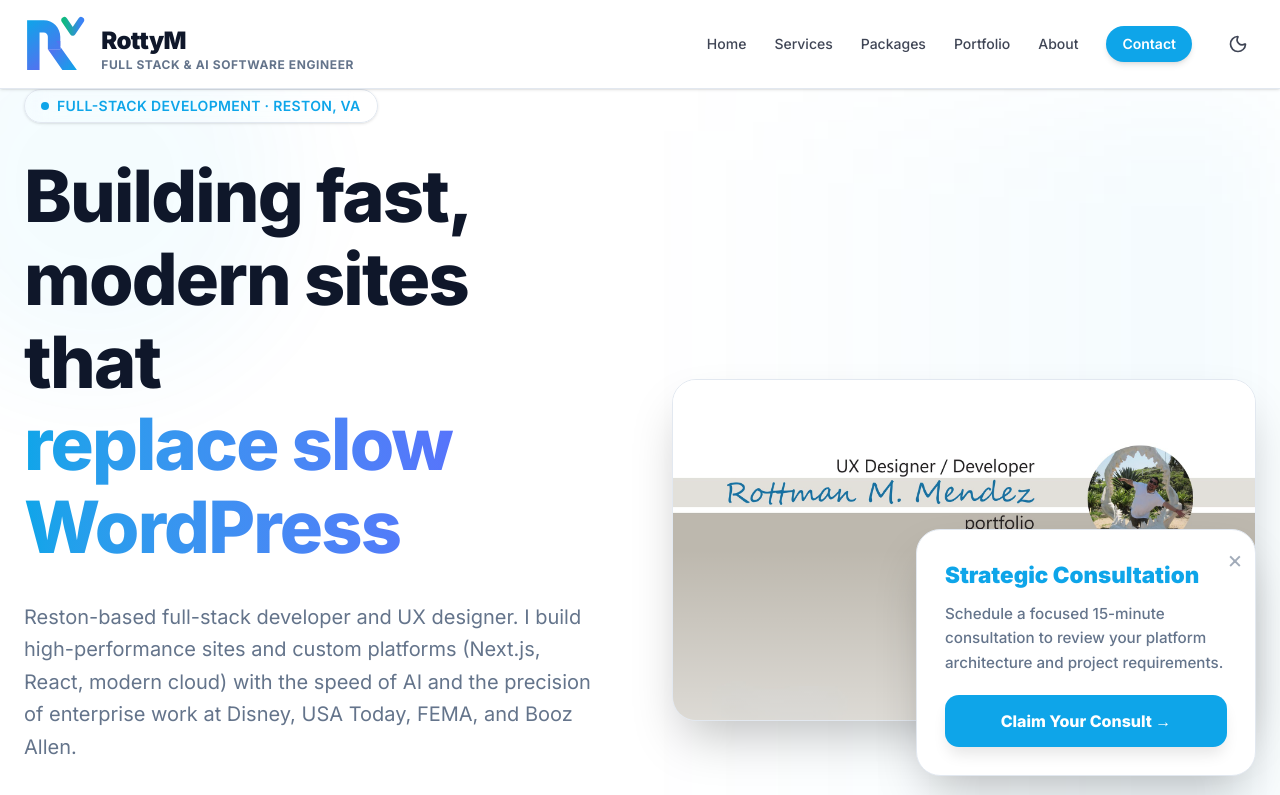
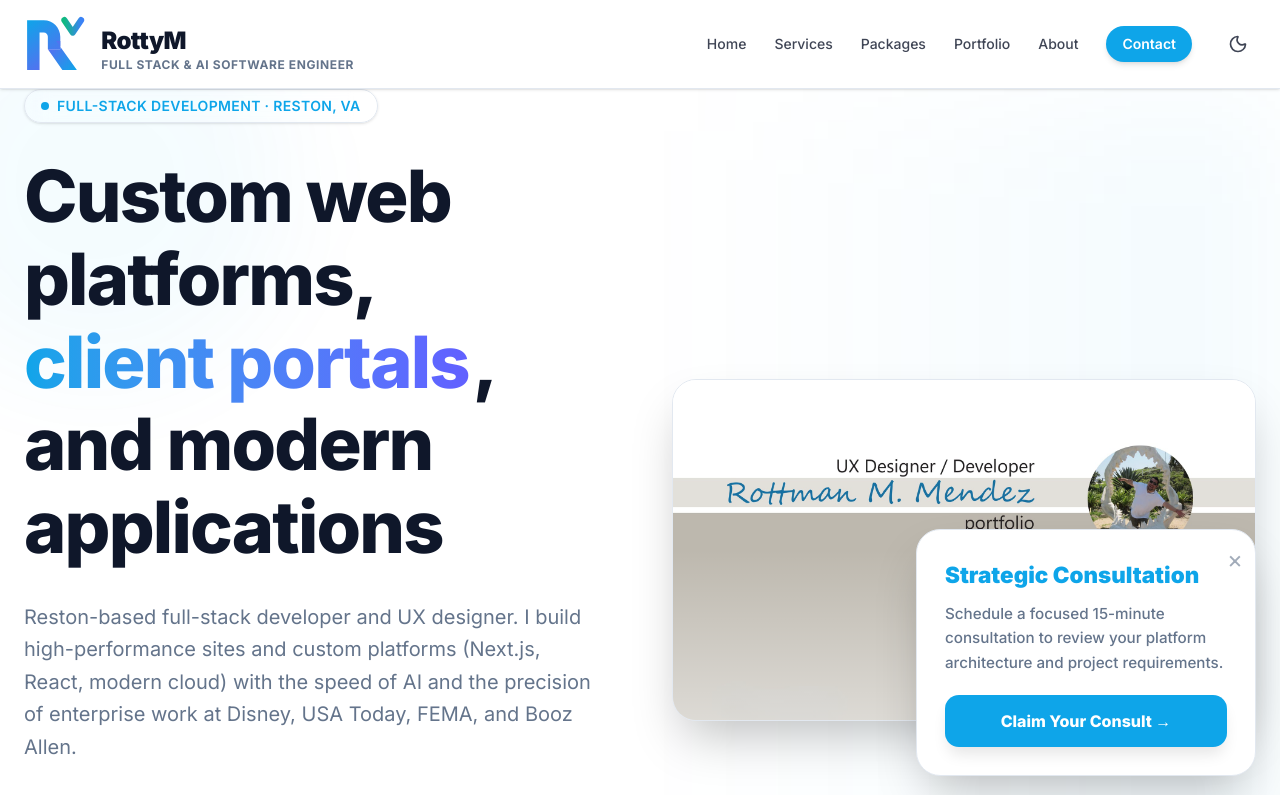
Before and after one commit to RottyM/rottym.com, a Next.js app: page / in a window 1280 px wide. Shown: the top 795 px of the page. Built offline with nearby package versions, Linux system fonts and the light colour scheme.

Commit message:
feat(hero): add smooth alternating text animation between WordPress and custom platforms

```diff
--- a/src/app/page.tsx
+++ b/src/app/page.tsx
@@ -1,11 +1,19 @@
 // src/app/page.tsx
 'use client';
 import Link from 'next/link';
-import { useEffect } from 'react';
-import { motion } from 'framer-motion';
+import { useState, useEffect } from 'react';
+import { motion, AnimatePresence } from 'framer-motion';
 import { ArrowRight, Rocket, Zap, Globe, Cpu, Sparkles, Users } from 'lucide-react';
 
 export default function Home() {
+  const [headlineIndex, setHeadlineIndex] = useState(0);
+
+  useEffect(() => {
+    const interval = setInterval(() => {
+      setHeadlineIndex((prev) => (prev + 1) % 2);
+    }, 4500);
+    return () => clearInterval(interval);
+  }, []);
   useEffect(() => {
     const timer = setTimeout(() => {
       if (!localStorage.getItem('audit-shown')) {
@@ -49,9 +57,35 @@ export default function Home() {
               <span className="text-sm font-semibold tracking-wide uppercase">Full-Stack Development · Reston, VA</span>
             </div>
 
-            <h1 className="text-5xl md:text-6xl lg:text-7xl font-extrabold text-foreground leading-[1.15] tracking-tight">
-              Building fast, modern sites that <span className="text-transparent bg-clip-text bg-gradient-to-r from-accent to-indigo-500 inline-block pr-1">replace slow WordPress</span>
-            </h1>
+            <div className="min-h-[170px] sm:min-h-[190px] md:min-h-[220px] lg:min-h-[260px] flex items-center">
+              <AnimatePresence mode="wait">
+                <motion.h1
+                  key={headlineIndex}
+                  initial={{ opacity: 0, y: 16 }}
+                  animate={{ opacity: 1, y: 0 }}
+                  exit={{ opacity: 0, y: -16 }}
+                  transition={{ duration: 0.45, ease: "easeInOut" }}
+                  className="text-5xl md:text-6xl lg:text-7xl font-extrabold text-foreground leading-[1.15] tracking-tight"
+                >
+                  {headlineIndex === 0 ? (
+                    <>
+                      Building fast, modern sites that{" "}
+                      <span className="text-transparent bg-clip-text bg-gradient-to-r from-accent to-indigo-500 inline-block pr-1">
+                        replace slow WordPress
+                      </span>
+                    </>
+                  ) : (
+                    <>
+                      Custom web platforms,{" "}
+                      <span className="text-transparent bg-clip-text bg-gradient-to-r from-accent to-indigo-500 inline-block pr-1">
+                        client portals
+                      </span>
+                      , and modern applications
+                    </>
+                  )}
+                </motion.h1>
+              </AnimatePresence>
+            </div>
 
             <p className="text-xl text-muted-foreground leading-relaxed max-w-xl">
               Reston-based full-stack developer and UX designer. I build high-performance sites and custom platforms (Next.js, React, modern cloud) with the speed of AI and the precision of enterprise work at Disney, USA Today, FEMA, and Booz Allen.
```
